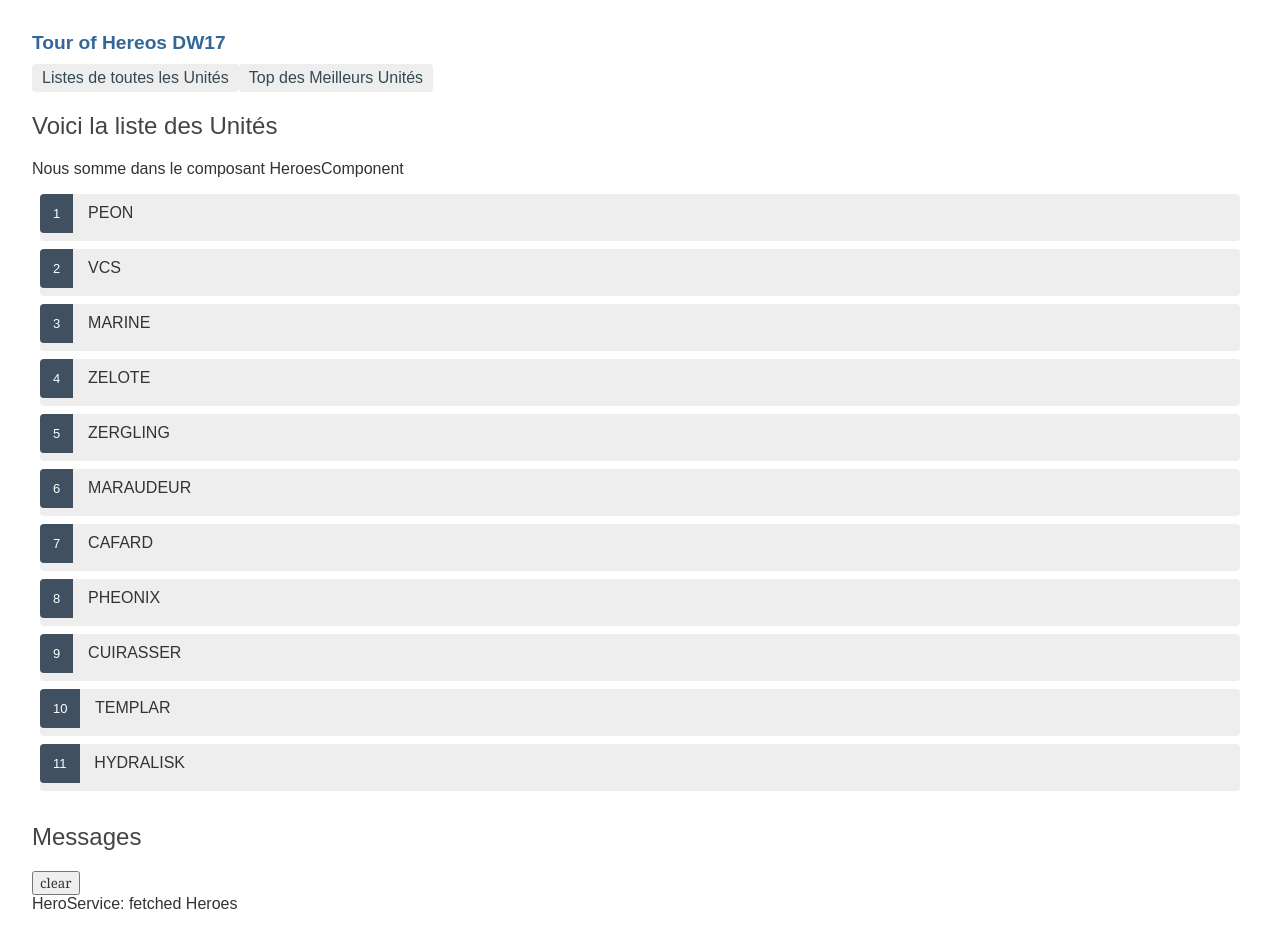
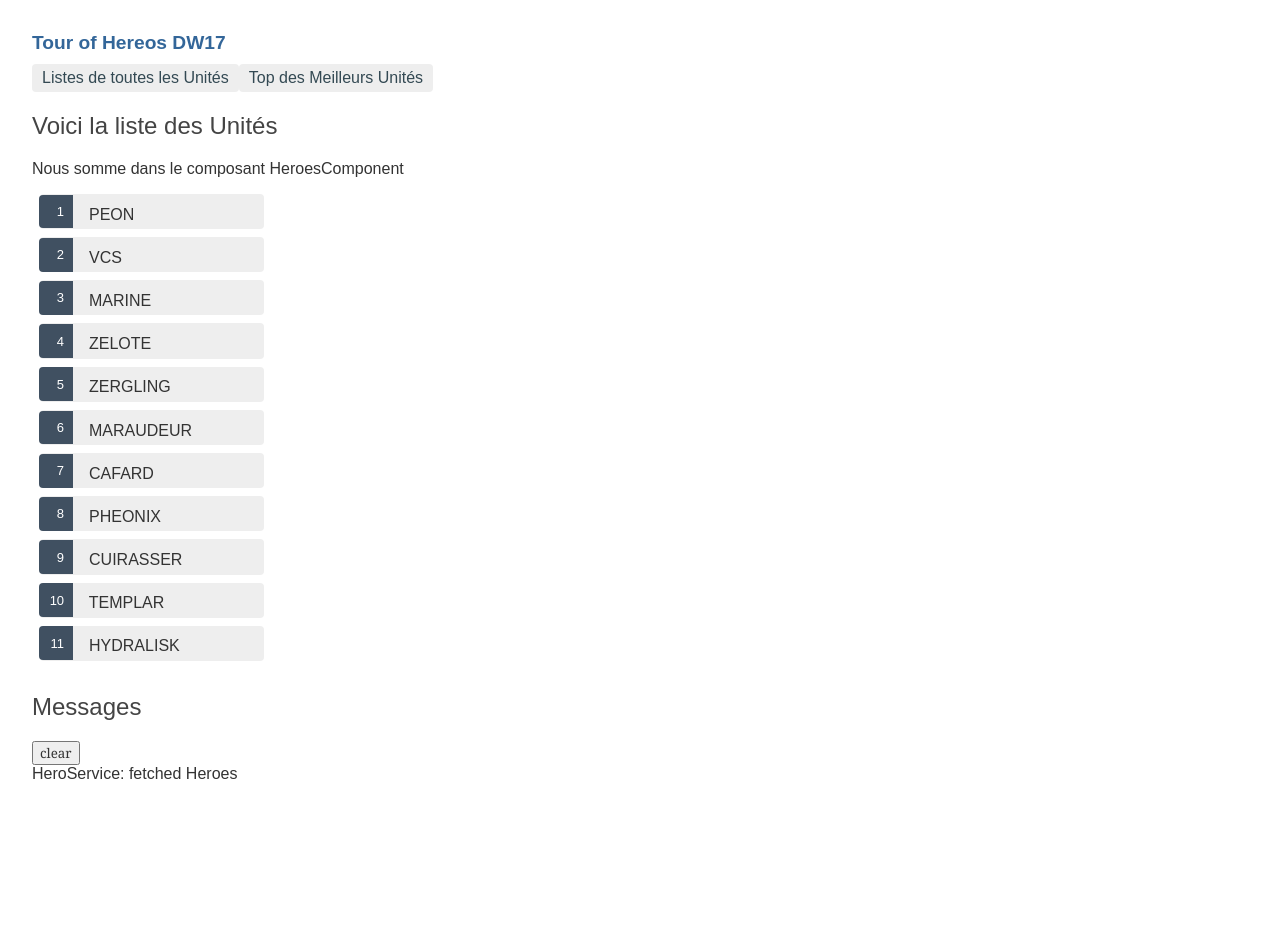
Before and after one commit to Solid-Peace/tour-of-heroes, an Angular app: page /heroes in a window 1280 px wide. After the commit the page ends 815 px from the top, so only its background shows below. Built offline with nearby package versions, Linux system fonts and the light colour scheme.

Commit message:
Routing Section end, Http Section start

```diff
--- a/src/app/app-routing.module.ts
+++ b/src/app/app-routing.module.ts
@@ -2,11 +2,13 @@
 import { Routes, RouterModule } from '@angular/router';
 import { HereosComponent } from './hereos/hereos.component';
 import { DashboardComponent } from './dashboard/dashboard.component';
+import { HeroDetailComponent } from './hero-detail/hero-detail.component';
 
 const routes: Routes = [
+	{ path: '', redirectTo: '/dashboard', pathMatch: 'full'},
 	{ path: 'heroes', component: HereosComponent },
 	{ path: 'dashboard', component: DashboardComponent },
-	{ path: '', redirectTo: '/dashboard', pathMatch: 'full'},
+	{ path: 'detail/:id', component: HeroDetailComponent},
 ];
 
 @NgModule({
--- a/src/app/dashboard/dashboard.component.html
+++ b/src/app/dashboard/dashboard.component.html
@@ -1,6 +1,6 @@
 <h3>Les meilleures unités</h3>
 <div class="grid grid-pad">
-	<a *ngFor="let hero of heroes" class="col-1-4">
+	<a *ngFor="let hero of heroes" class="col-1-4" routerLink="/detail/{{hero.id}}">
 		<div class="module hero">
 			<h4>{{hero.name}}</h4>
 		</div>
--- a/src/app/hereos/hereos.component.html
+++ b/src/app/hereos/hereos.component.html
@@ -2,17 +2,15 @@
 <h2> Voici la liste des Unités </h2>
 <p>Nous somme dans le composant HeroesComponent</p>
 <ul class="heroes">
-	<li *ngFor="let hero of heroes"
-		[class.selected]="hero === selectedHero"
-		(click)="onSelect(hero)">
-		<span class="badge">{{hero.id}}</span> {{hero.name | uppercase}}
+	<li *ngFor="let hero of heroes">
+		<a routerLink="/detail/{{hero.id}}">
+			<span class="badge">{{hero.id}}</span> {{hero.name | uppercase}}
+		</a>
 	</li>
 </ul>
 
+<!--
 <app-hero-detail [hero]="selectedHero"></app-hero-detail>
-
-<!--
-
 
 <div *ngIf="selectedHero">
 	<ul class="heroes">
--- a/src/app/hereos/hereos.component.scss
+++ b/src/app/hereos/hereos.component.scss
@@ -1,40 +1,51 @@
+/* HeroesComponent's private CSS styles */
 .heroes {
   margin: 0 0 2em 0;
   list-style-type: none;
   padding: 0;
+  width: 15em;
 }
-
 .heroes li {
+  position: relative;
   cursor: pointer;
   background-color: #EEE;
   margin: .5em;
-  padding: 0 0 .5em 0;
+  padding: .3em 0;
+  height: 1.6em;
   border-radius: 4px;
 }
+
 .heroes li:hover {
   color: #607D8B;
   background-color: #DDD;
+  left: .1em;
+}
+
+.heroes a {
+  color: #333;
+  text-decoration: none;
   position: relative;
-  left: .5em;
+  display: block;
+  width: 250px;
 }
-.heroes li.selected {
-  background-color: #CFD8DC;
-  color: white;
-  position: relative;
-  left: .5em;
 
+.heroes a:hover {
+  color:#607D8B;
 }
-.heroes li.selected:hover {
-  background-color: #BBD8DC;
-  color: white;
-}
+
 .heroes .badge {
   display: inline-block;
   font-size: small;
   color: white;
-  padding: 1em;
+  padding: 0.8em 0.7em 0 0.7em;
   background-color:#405061;
   line-height: 1em;
+  position: relative;
+  left: -1px;
+  top: -4px;
+  height: 1.8em;
+  min-width: 16px;
+  text-align: right;
   margin-right: .8em;
   border-radius: 4px 0 0 4px;
 }
--- a/src/app/hereos/hereos.component.ts
+++ b/src/app/hereos/hereos.component.ts
@@ -10,12 +10,13 @@
 export class HereosComponent implements OnInit {
 
   heroes: Hero[];
+  /*
   selectedHero: Hero;
 
   onSelect(hero: Hero): void {
   	this.selectedHero = hero;
   }
-
+  */
   constructor(private heroService: HeroService) { }
 
   ngOnInit() {
--- a/src/app/hero-detail/hero-detail.component.html
+++ b/src/app/hero-detail/hero-detail.component.html
@@ -10,3 +10,4 @@
 		</li>
 	</ul>
 </div>
+<button (click)="goBack()">Revenir à la vue précédente</button>
--- a/src/app/hero-detail/hero-detail.component.ts
+++ b/src/app/hero-detail/hero-detail.component.ts
@@ -1,18 +1,38 @@
 import { Component, OnInit, Input } from '@angular/core';
+import { ActivatedRoute } from '@angular/router';
+import { Location } from '@angular/common';
+
 import { Hero } from '../Hero';
+import { HeroService } from '../hero.service';
+
+
 
 @Component({
-  selector: 'app-hero-detail',
-  templateUrl: './hero-detail.component.html',
-  styleUrls: ['./hero-detail.component.scss']
+	selector: 'app-hero-detail',
+	templateUrl: './hero-detail.component.html',
+	styleUrls: ['./hero-detail.component.scss']
 })
 export class HeroDetailComponent implements OnInit {
 
 	@Input() hero: Hero;
 
-  constructor() { }
+	constructor(
+		private route: ActivatedRoute,
+		private heroService: HeroService,
+		private location: Location
 
-  ngOnInit() {
-  }
+		) { }
 
+	ngOnInit(): void {
+		this.getHero();
+	}
+
+	getHero(): void {
+		const id = +this.route.snapshot.paramMap.get('id');
+		this.heroService.getHero(id).subscribe(hero => this.hero = hero);
+	}
+
+	goBack(): void {
+		this.location.back();
+	}
 }
--- a/src/app/hero.service.ts
+++ b/src/app/hero.service.ts
@@ -2,8 +2,7 @@
 import { Hero } from './Hero';
 import { HEROES } from './mock-heroes';
 import { Observable, of } from 'rxjs';
-import { MessageService } from './message.service'
-
+import { MessageService } from './message.service';
 
 @Injectable({
   providedIn: 'root'
@@ -16,5 +15,11 @@
 		return of(HEROES);
 	}
 
+	getHero(id: number): Observable<Hero>{
+		this.messageService.add(`HeroService: fetched hero id=${id}`);
+		return of(HEROES.find(hero => hero.id === id));
+	}
+
   constructor(private messageService: MessageService) { }
+
 }
```
